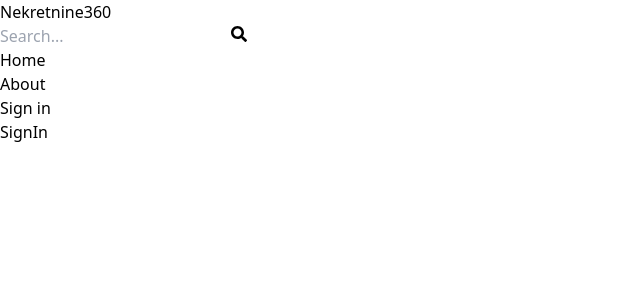
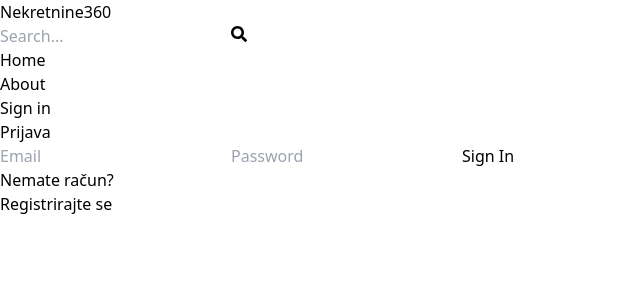
Before and after one commit to AntonioLipovac/360Nekretine_frontend, a React (Vite) app in the folder client/: page /sign-in in a window 1280 px wide. Shown: the top 300 px of the page, without its empty margins (0-640 px from the left). Built offline with nearby package versions, Linux system fonts and the light colour scheme.

Commit message:
Prijava i registracija

```diff
--- a/client/src/index.css
+++ b/client/src/index.css
@@ -1,3 +1,7 @@
 @tailwind base;
 @tailwind components;
 @tailwind utilities;
+
+body{
+    background-color: rgb(255, 255, 255);
+}
--- a/client/src/pages/SignIn.jsx
+++ b/client/src/pages/SignIn.jsx
@@ -1,7 +1,84 @@
-import React from 'react'
+import { useState } from 'react';
+import { Link, useNavigate } from 'react-router-dom';
 
 export default function SignIn() {
+  const [formData, setFormData] = useState({});
+  const [error, setError] = useState(null);
+  const [loading, setLoading] = useState(false);
+  const navigate = useNavigate();
+
+  const handleChange = (e) => {
+    setFormData({
+      ...formData,
+      [e.target.id]: e.target.value,
+    });
+  };
+
+  const handleSubmit = async (e) => {
+    e.preventDefault();
+    try {
+      setLoading(true);
+      const res = await fetch('/api/auth/signin', {
+        method: 'POST',
+        headers: {
+          'Content-Type': 'application/json',
+        },
+        body: JSON.stringify(formData),
+      });
+      const data = await res.json();
+      console.log(data);
+      if (data.success === false) {
+        setLoading(false);
+        setError(data.message);
+        return;
+      }
+      setLoading(false);
+      setError(null);
+      navigate('/');
+    } catch (error) {
+      setLoading(false);
+      setError(error.message);
+    }
+  };
+
   return (
-    <div>SignIn</div>
-  )
+    <div className='p-6 max-w-lg mx-auto'>
+      <h1 className='text-4xl text-center font-semibold my-7'>Prijava</h1>
+
+      <form onSubmit={handleSubmit} className='flex flex-col gap-6'>
+        <input
+          type='email'
+          placeholder='Email'
+          className='border p-3 rounded-lg text-xl'
+          id='email'
+          onChange={handleChange}
+          required
+        />
+        <input
+          type='password'
+          placeholder='Password'
+          className='border p-3 rounded-lg text-xl'
+          id='password'
+          onChange={handleChange}
+          required
+        />
+        <button
+          type='submit'
+          disabled={loading}
+          className='bg-slate-700 text-white p-3 rounded-lg uppercase text-xl hover:opacity-95 disabled:opacity-80'
+        >
+          {loading ? 'Loading...' : 'Sign In'}
+        </button>
+      </form>
+
+      <div className='flex gap-2 mt-8'>
+        <p className='text-xl'>Nemate račun?</p>
+        <Link to='/sign-up' className='text-blue-700 text-xl'>
+          Registrirajte se
+        </Link>
+      </div>
+
+      {error && <p className='text-red-500 mt-5'>{error}</p>}
+    </div>
+  );
 }
--- a/client/src/pages/SignUp.jsx
+++ b/client/src/pages/SignUp.jsx
@@ -1,7 +1,59 @@
-import React from 'react'
+import { useState } from 'react';
+import { Link } from 'react-router-dom';
 
 export default function SignUp() {
+  const [username, setUsername] = useState('');
+  const [email, setEmail] = useState('');
+  const [password, setPassword] = useState('');
+
+  const handleSignUp = (event) => {
+    event.preventDefault();
+    console.log(`Username: ${username}, Email: ${email}, Password: ${password}`);
+    setUsername('');
+    setEmail('');
+    setPassword('');
+  };
+
   return (
-    <div>SignUp</div>
-  )
+    <div className='p-6 max-w-lg mx-auto'>
+      <h1 className='text-4xl text-center font-semibold my-7'>Registracija</h1>
+
+      <form className='flex flex-col gap-6'>
+        <input
+          type='text'
+          placeholder='Username'
+          className='border p-3 rounded-lg text-xl'
+          value={username}
+          onChange={(e) => setUsername(e.target.value)}
+          required
+        />
+        <input
+          type='email'
+          placeholder='Email'
+          className='border p-3 rounded-lg text-xl'
+          value={email}
+          onChange={(e) => setEmail(e.target.value)}
+          required
+        />
+        <input
+          type='password'
+          placeholder='Password'
+          className='border p-3 rounded-lg text-xl'
+          value={password}
+          onChange={(e) => setPassword(e.target.value)}
+          required
+        />
+        <button type='submit' className='bg-slate-700 text-white p-3 rounded-lg uppercase text-xl hover:opacity-95 disabled:opacity-80'>
+          Sign up
+        </button>
+      </form>
+
+      <div className='flex gap-2 mt-8'>
+        <p className='text-xl'>Imate račun?</p>
+        <Link to='/sign-in' className='text-blue-700 text-xl'>
+          Prijavite se
+        </Link>
+      </div>
+    </div>
+  );
 }
```
